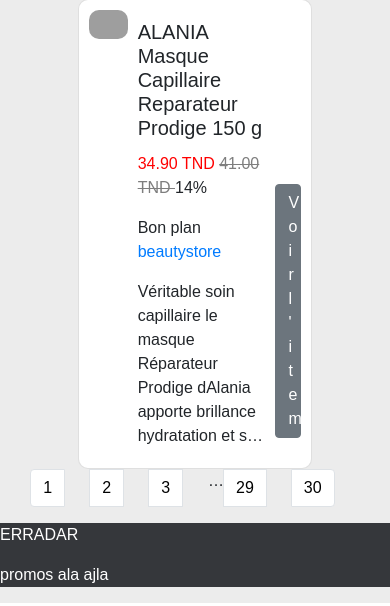
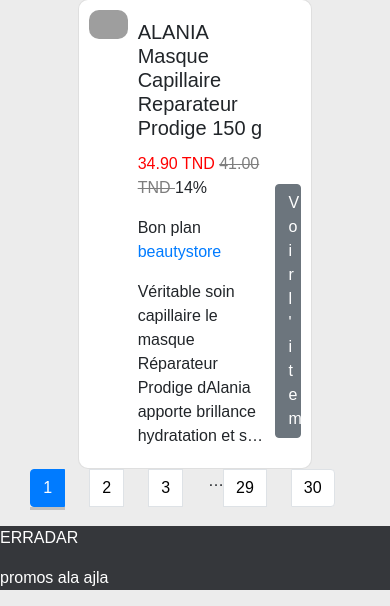
Before and after one commit to AminSaffar-hub/project_2, a Django app: page / in a window 390 px wide. Shown: the part 3577-4183 px from the top of the page. Run offline with Django 4.2, Linux system fonts and the light colour scheme; data comes from the database, SQL or seed files in the repository; both versions use the stored data as it was after the commit; some libraries are stand-ins or nearby versions; some web fonts are replaced; grey boxes are pictures that could not be loaded.

Commit message:
fix pagination

```diff
--- a/backend/frontend/templates/frontend/home.html
+++ b/backend/frontend/templates/frontend/home.html
@@ -5,6 +5,9 @@
             <p>Résultats pour "{{searched_item}}"</p>
         </div>
     {% endif %}
+    <div class="row">
+        <div class="col-0 col-sm-0 col-md-2"></div>
+        <div class="col-12 col-sm-12 col-md-8">
             {% for item in items %}
                 <div class="card item-card mx-auto">
                     <div class="row no-gutters">
@@ -41,21 +44,30 @@
             {% empty %}
                 <p> Winhoum manedrouch, arja3 ghodwa </p>
             {% endfor %}
+        </div>
+        <div class="col-0 col-sm-0 col-md-2"></div>
 
+    </div>
+
+    <nav class="pagination-nav">
         <ul class="pagination">
             {% for page_number in items.adjusted_elided_pages %}
                 {% if page_number == items.paginator.ELLIPSIS %}
                     {{page_number}}
                 {% else %}
-                <li class="page-item">
+                    <li class="page-item  {% if page_number == items.number %}active{% endif %}">
                         <a
-                    class="page-link {% if page_number == items.number %}current{% endif %}"
+                        class="page-link"
                         href="?page={{page_number}}{% if searched_item %}&search={{searched_item}}{% endif %}"
                         >
                             {{page_number}}
+                            {% if page_number == items.number %}
+                                <span class="sr-only">(current)</span>
+                            {% endif %}
                         </a>
                     </li>
                 {% endif %}
             {% endfor %}
         </ul>
+    </nav>
 {% endblock %}
```
Also changed, not shown: backend/frontend/static/css/main.css (+4 -5 lines), backend/backend/db.sqlite3. Lines whose indentation alone changed are shown as unchanged.
